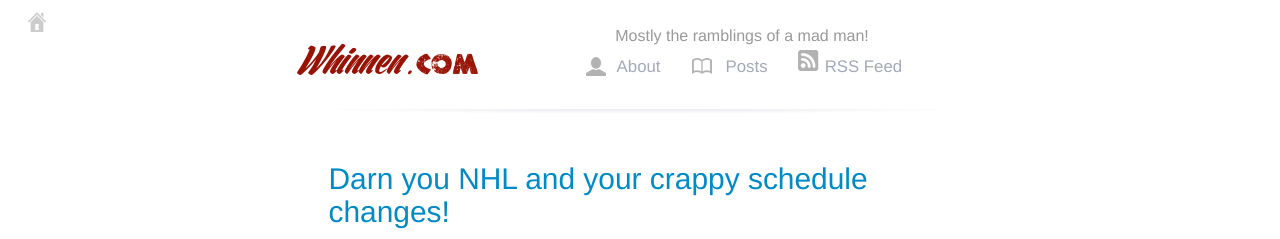
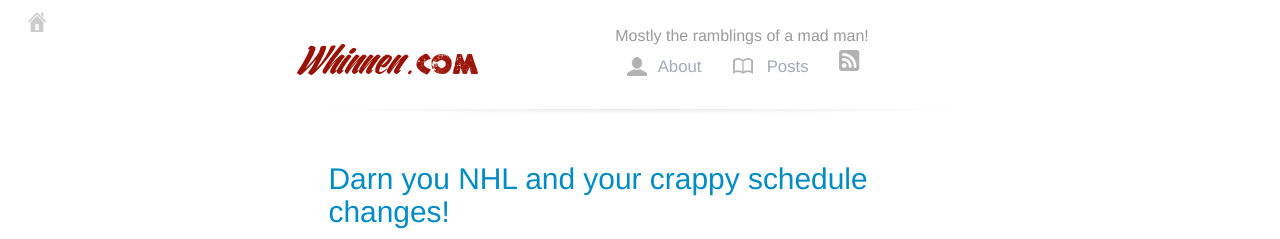
Before and after one commit to bwhinnen/bwhinnen.github.io, a Jekyll site: the page built from index.html, in a window 1280 px wide. Shown: the top 239 px of the page. Built offline with Jekyll 4.4.1, drawn with Linux system fonts in a browser that asks for light colours; nearby versions of some CDN libraries; Markdown is read by kramdown in place of the engine named in the settings.

Commit message:
modified:   _site/assets/primary.css 	modified:   assets/primary.css

```diff
--- a/assets/primary.css
+++ b/assets/primary.css
@@ -1895,6 +1895,10 @@ hr.light {
     }
 }
 
+#cover #headernav li .rss span {
+  display: none
+}
+
 #cover #headernav .rss i {
     width: 23px;
     height: 24px;
@@ -1955,7 +1959,7 @@ hr.light {
 }
 
 @media only screen and (max-width: 40em) {
-    #cover #headernav li .about span, #cover #headernav li .posts span, #cover #headernav li .photos span {
+    #cover #headernav li .about span, #cover #headernav li .posts span, #cover #headernav li .photos span ,#cover #headernav li .rss span {
         display: none
     }
 }
```
Also changed, not shown: 1 other file.
